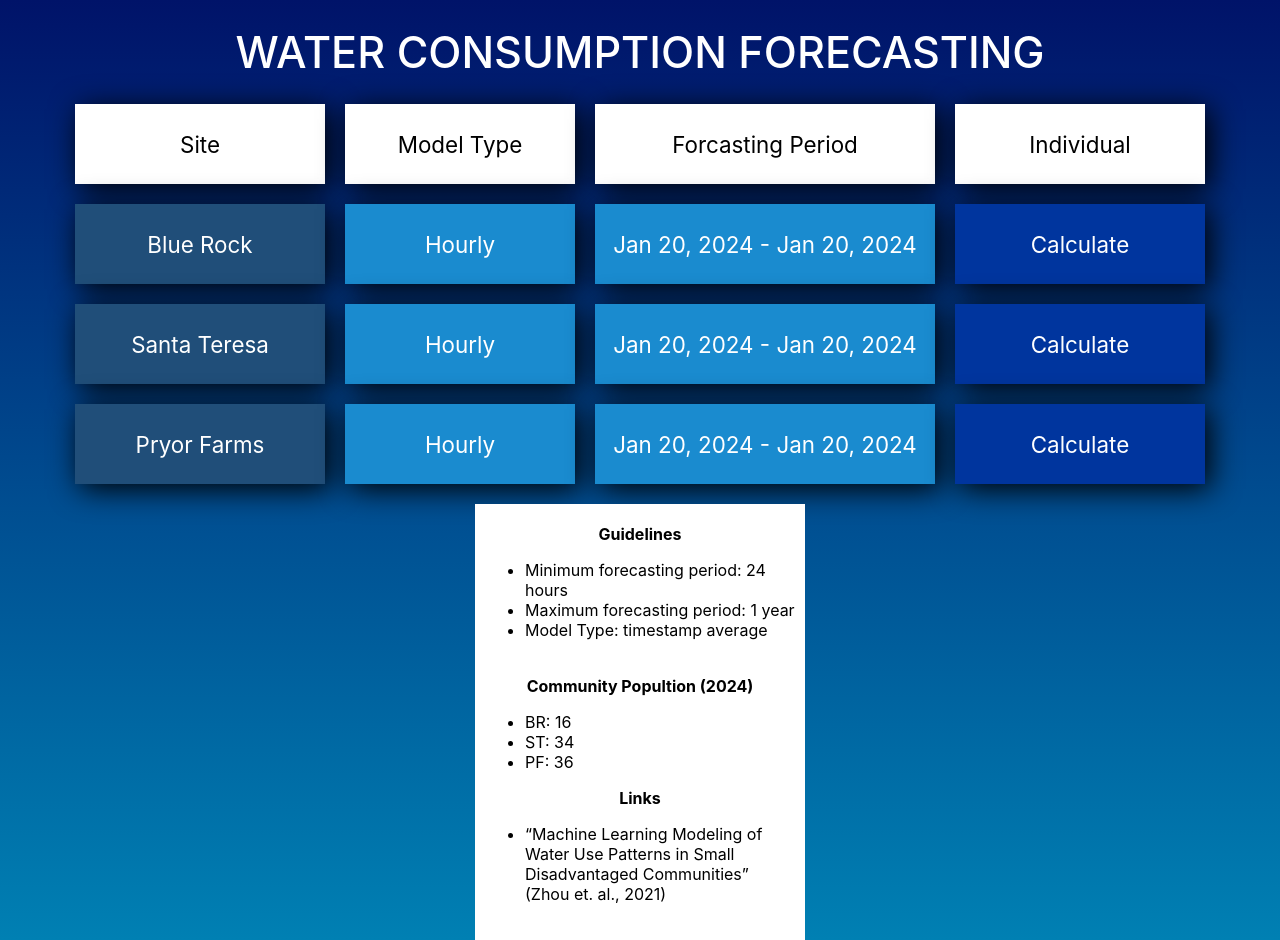
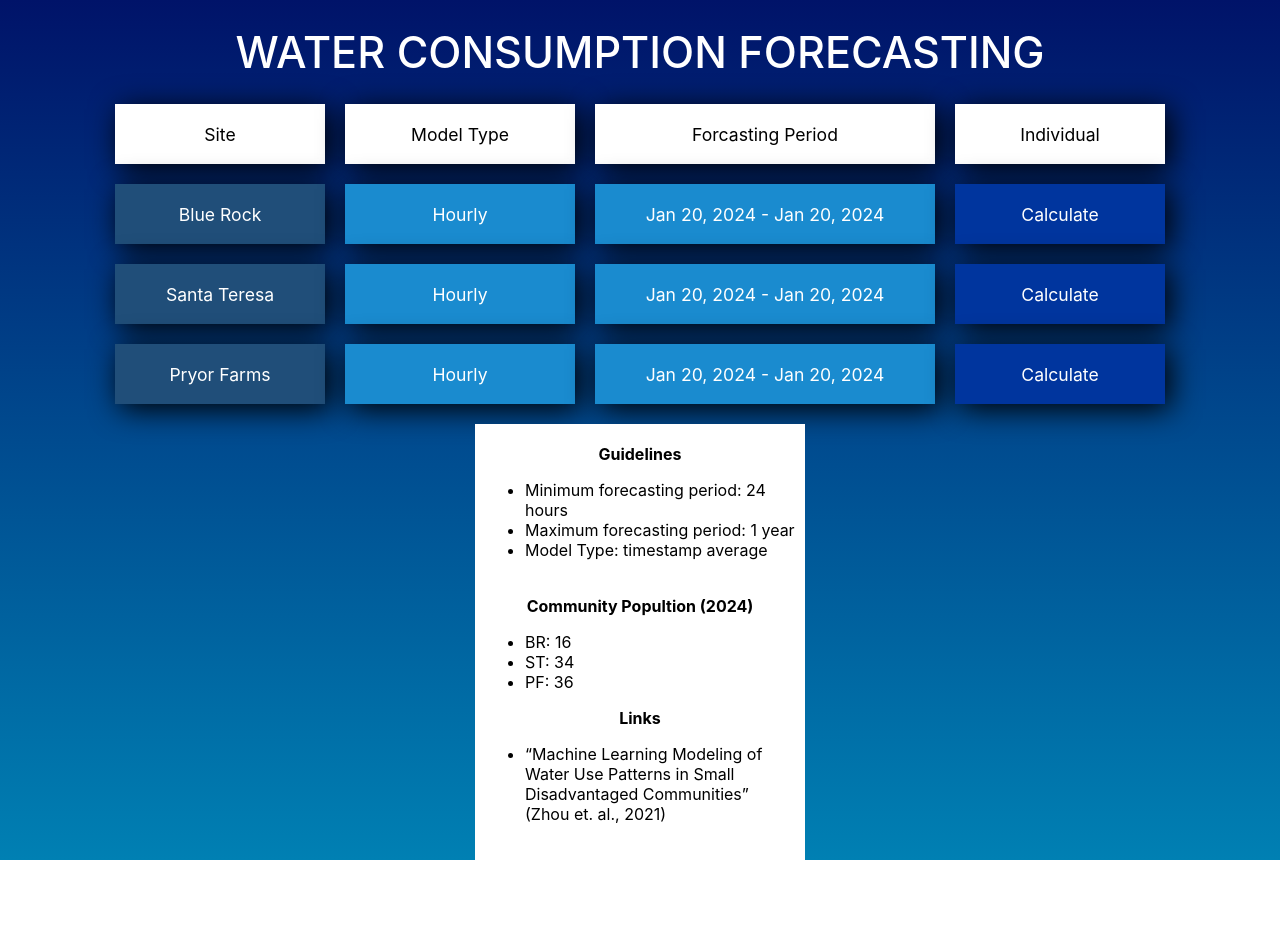
Before and after one commit to michaelbunte/polysep_web_widgets, a React (Create React App) app in the folder webtools-client/: page /WaterConsumption in a window 1280 px wide. After the commit the page ends 860 px from the top, so only its background shows below. Built offline with nearby package versions, Linux system fonts and the light colour scheme.

Commit message:
date range bug fixed

```diff
--- a/webtools-client/src/WaterConsumption.js
+++ b/webtools-client/src/WaterConsumption.js
@@ -1,22 +1,22 @@
 import React, { useState } from 'react';
-import { DateRangePicker } from 'react-date-range';
+import { DateRange } from 'react-date-range';
 import 'react-date-range/dist/styles.css'; // main css file
 import 'react-date-range/dist/theme/default.css'; // theme css file
 
 function Tile({
     contents,
-    width = "250px",
+    width = "210px",
     type = "blue",
     on_click = () => { }
 }) {
 
     const base_style = {
         width: width,
-        height: "80px",
+        height: "60px",
         display: "flex",
         justifyContent: "center",
         alignItems: "center",
-        fontSize: "1.4rem",
+        fontSize: "1.1rem",
         boxShadow: "5px 5px 30px black",
         userSelect: "none"
     };
@@ -24,7 +24,7 @@ function Tile({
     const type_styles = {
         white: { background: "white", color: "black" },
         lightblue: { background: "#1a8bcf", color: "white", cursor: "pointer" },
-        deepblue: { background: "#00359e", color: "white", cursor: "pointer"},
+        deepblue: { background: "#00359e", color: "white", cursor: "pointer" },
         blue: { background: "#204e79", color: "white" }
     }
 
@@ -66,26 +66,33 @@ function WaterConsumption() {
 
     const [current_display_date_range, set_current_display_date_range] = useState("");
 
-    const bluerock_date_picker = <DateRangePicker
+    const bluerock_date_picker = <div style={{ height: "380px" }}>
+        <DateRange
             editableDateInputs={true}
             onChange={item => set_bluerock_range([item.selection])}
             moveRangeOnFirstSelection={false}
             ranges={bluerock_range}
+            months={2}
+            direction="horizontal"
         />
+    </div>
 
-    const pryor_farms_date_picker = <DateRangePicker
+    const pryor_farms_date_picker = <div style={{ height: "380px" }}>
+        <DateRange
             editableDateInputs={true}
             onChange={item => set_pryor_farms_range([item.selection])}
             moveRangeOnFirstSelection={false}
-        ranges={santa_teresa_range}
+            ranges={pryor_farms_range}
         />
-
-    const santa_teresa_date_picker = <DateRangePicker
+    </div>
+    const santa_teresa_date_picker = <div style={{ height: "380px" }}>
+        <DateRange
             editableDateInputs={true}
             onChange={item => set_santa_teresa_range([item.selection])}
             moveRangeOnFirstSelection={false}
-        ranges={pryor_farms_range}
+            ranges={santa_teresa_range}
         />
+    </div>
 
     const date_picker_holder = current_display_date_range === "" ?
         { display: "none" } : {
@@ -147,13 +154,13 @@ function WaterConsumption() {
                     flexDirection: "column"
                 }}>
                     <div style={row_style}>
-                        <Tile contents="Site" type="white" width="250px" />
+                        <Tile contents="Site" type="white" width="210px" />
                         <Tile contents="Model Type" type="white" width="230px" />
                         <Tile contents="Forcasting Period" type="white" width="340px" />
-                        <Tile contents="Individual" type="white" width="250px" />
+                        <Tile contents="Individual" type="white" width="210px" />
                     </div>
                     <div style={row_style}>
-                        <Tile contents="Blue Rock" type="blue" width="250px" />
+                        <Tile contents="Blue Rock" type="blue" width="210px" />
                         <Tile contents={model_types["bluerock"]} type="lightblue"
                             width="230px"
                             on_click={() => set_model_types((old) => ({ ...old, "bluerock": nextModelType(old["bluerock"]) }))} />
@@ -162,10 +169,10 @@ function WaterConsumption() {
                             type="lightblue" width="340px"
                             on_click={() => set_current_display_date_range("bluerock")}
                         />
-                        <Tile contents="Calculate" type="deepblue" width="250px" />
+                        <Tile contents="Calculate" type="deepblue" width="210px" />
                     </div>
                     <div style={row_style}>
-                        <Tile contents="Santa Teresa" type="blue" width="250px" />
+                        <Tile contents="Santa Teresa" type="blue" width="210px" />
                         <Tile contents={model_types["santateresa"]} type="lightblue"
                             width="230px"
                             on_click={() => set_model_types((old) => ({ ...old, "santateresa": nextModelType(old["santateresa"]) }))} />
@@ -174,10 +181,10 @@ function WaterConsumption() {
                             type="lightblue" width="340px"
                             on_click={() => set_current_display_date_range("santa_teresa")}
                         />
-                        <Tile contents="Calculate" type="deepblue" width="250px" />
+                        <Tile contents="Calculate" type="deepblue" width="210px" />
                     </div>
                     <div style={row_style}>
-                        <Tile contents="Pryor Farms" type="blue" width="250px" />
+                        <Tile contents="Pryor Farms" type="blue" width="210px" />
                         <Tile contents={model_types["pryorfarms"]} type="lightblue"
                             width="230px"
                             on_click={() => set_model_types((old) => ({ ...old, "pryorfarms": nextModelType(old["pryorfarms"]) }))} />
@@ -186,7 +193,7 @@ function WaterConsumption() {
                             type="lightblue" width="340px"
                             on_click={() => set_current_display_date_range("pryor_farms")}
                         />
-                        <Tile contents="Calculate" type="deepblue" width="250px" />
+                        <Tile contents="Calculate" type="deepblue" width="210px" />
                     </div>
                 </div>
                 <div style={{
@@ -196,20 +203,20 @@ function WaterConsumption() {
                     padding: "20px 10px",
                     margin: "0px 20px"
                 }}>
-                    <div style={{textAlign: "center"}}><b>Guidelines</b></div>
+                    <div style={{ textAlign: "center" }}><b>Guidelines</b></div>
                     <ul>
                         <li>Minimum forecasting period: 24 hours</li>
                         <li>Maximum forecasting period: 1 year</li>
                         <li>Model Type: timestamp average</li>
                     </ul>
-                    <div style={{height: "20px"}}/>
-                    <div style={{textAlign: "center"}}><b>Community Popultion (2024)</b></div>
+                    <div style={{ height: "20px" }} />
+                    <div style={{ textAlign: "center" }}><b>Community Popultion (2024)</b></div>
                     <ul>
                         <li>BR: 16</li>
                         <li>ST: 34</li>
                         <li>PF: 36</li>
                     </ul>
-                    <div style={{textAlign: "center"}}><b>Links</b></div>
+                    <div style={{ textAlign: "center" }}><b>Links</b></div>
                     <ul>
                         <li>“Machine Learning Modeling of Water Use Patterns in Small Disadvantaged Communities” (Zhou et. al., 2021)</li>
                     </ul>
```
Lines whose indentation alone changed are shown as unchanged.
